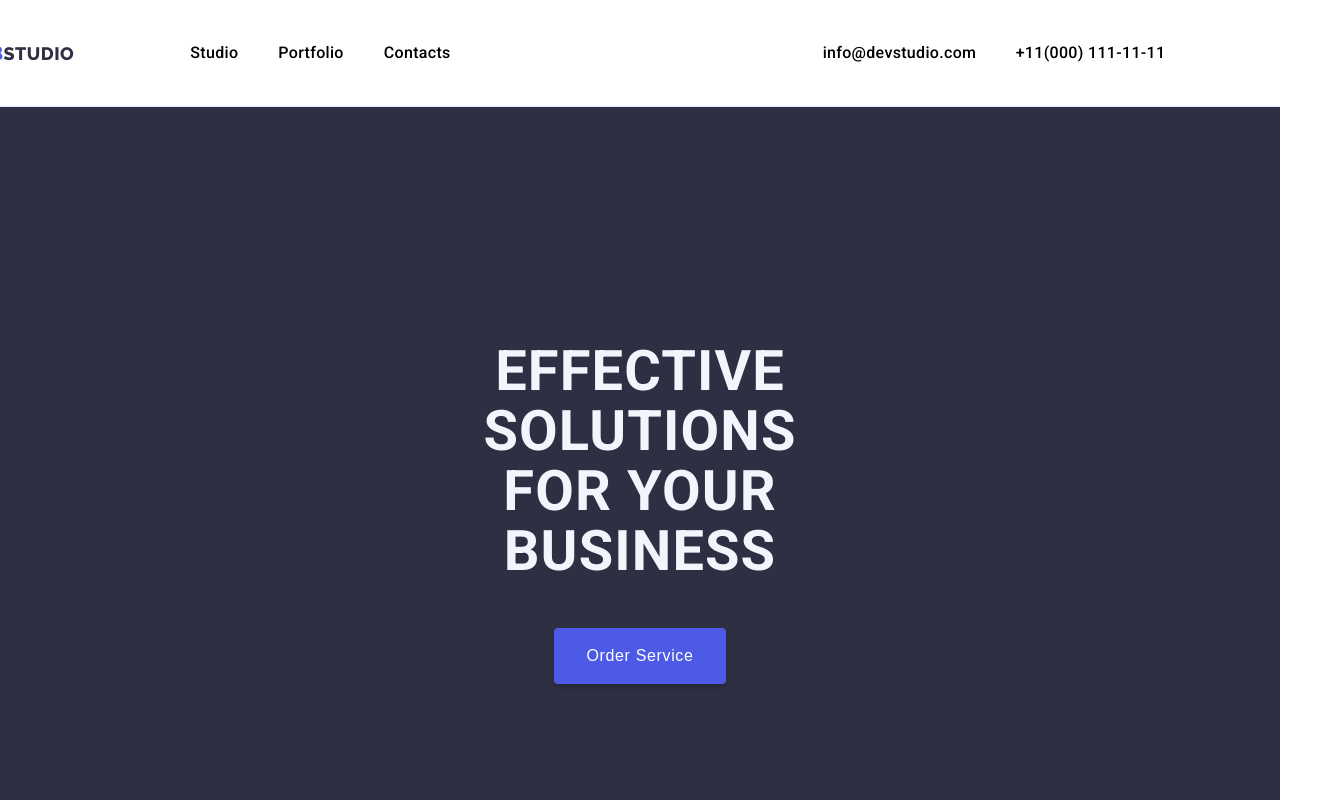
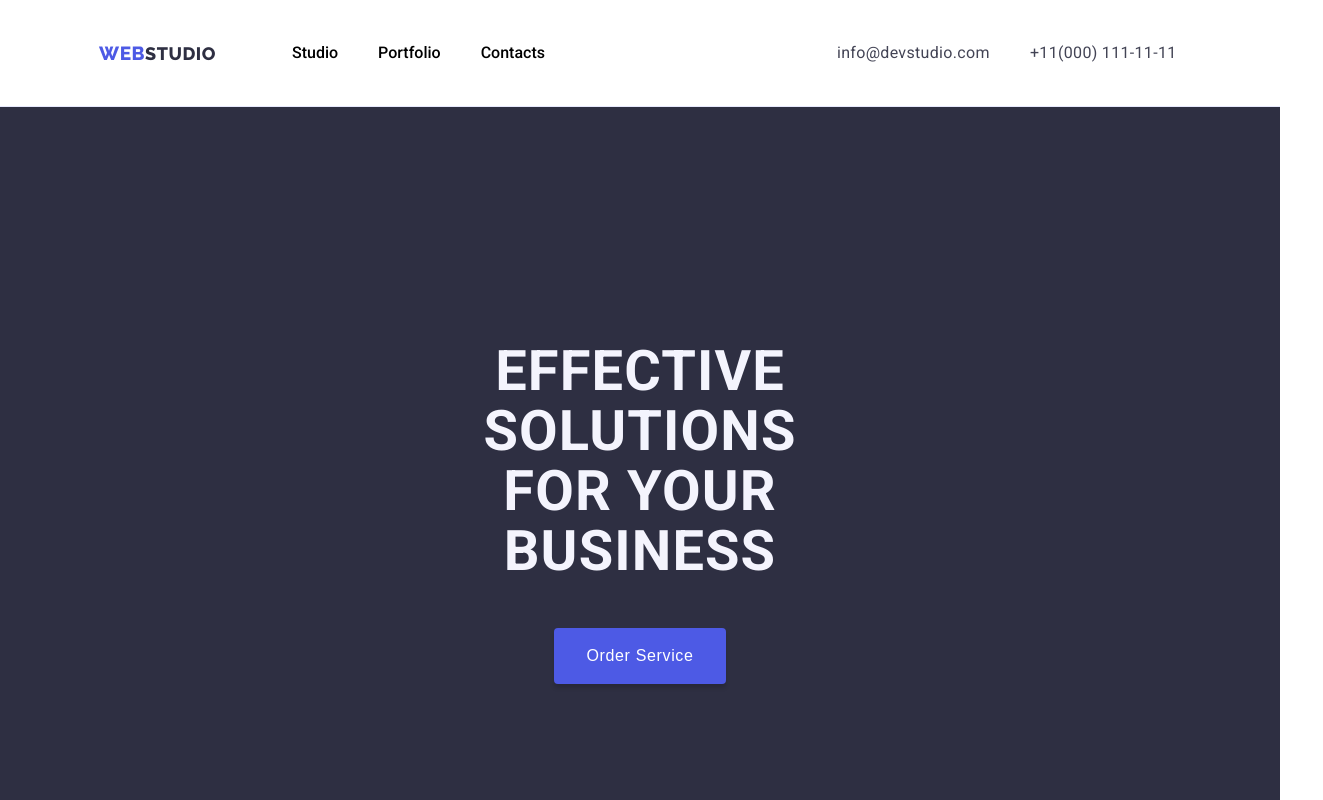
Before and after one commit to ardevazsign/goit-markup-hw-03, a plain HTML site: page index.html in a window 1280 px wide. Shown: the top 800 px of the page, 1323 px wide, since content can reach past the window. Drawn offline with Linux system fonts and the light colour scheme.

Commit message:
Final Code For Submission

```diff
--- a/css/styles.css
+++ b/css/styles.css
@@ -12,74 +12,71 @@ body{
     padding: 0;
     font-family: 'Roboto', sans-serif;
 }
-/* header & tag selector */
+.container{
+    background-color: var(--primary-white);
+    width: 100% auto;
+    height: auto;
+}
+img{
+    max-width: 100%;
+    height: auto;
+}
 a {
    text-decoration: none;
-    /* margin-right: 76px; */
 }
 ul > li{
     list-style-type: none;
 }
- li>a {
-    text-decoration: none;
-    color: var(--paragrap-font);
-    font-size: 16px;
-    font-weight: 500;
-    line-height: 24px;
-    letter-spacing: 0.32px;
+/* Text-Logo --nav bar - index pages & contacts*/
+.header{
+    padding: 25px 156px;
+    border-bottom: 1px solid var(--CORNFLOW);
 }
- li > a:hover{
-    color: var(--primary-color);
-}
-
-/* Text-Logo --nav bar - index pages & contacts*/
-
 .top-menu {
     background-color: var(--primary-white);
-    border-bottom: 1px solid var(--CORNFLOW);
     display: flex;
     flex-direction: row;
+    align-items: center;
     justify-content: center;
-    padding: 25px 156px;
-}
-.logo{
-    padding-top: 16px;
-    padding-right: 76px;
-
-
 }
 .web {
     color: var(--primary-color);
     font-family: Raleway;
-/* width: 44px; */
+    width: 44px;
     font-size: 19px;
     font-weight: 800;
     line-height: 1.3;
     letter-spacing: 0.54px;
     text-transform: uppercase;
+
 }
 .studio {
     color: var(--background-font);
     font-family: Raleway;
-    /* width: 71px; */
+    width: 71px;
     font-size: 18px;
     font-weight: 800;
-    line-height: 1.3;  /*21px  116.667%*/
-    letter-spacing: 0.54px;
+    line-height: 1.3;
     text-transform: uppercase;
+    padding-right: 36px;
 }
 .pages {
     display: flex;
     flex-direction: row;
     justify-content: center;
     gap: 40px;
-    padding-right: 332px;
+    padding-right: 252px;
 }
-.contacts-menu {
-    display: flex;
-    flex-direction: row;
-    gap: 40px;
-    padding-right: 156px;
+.pages > li > a {
+    text-decoration: none;
+    color: var(--paragrap-font);
+    font-size: 16px;
+    font-weight: 500;
+    line-height: 1.5;
+    letter-spacing: 0.32p}
+
+.pages > li > a:hover {
+    color: var(--primary-color);
 }
 .page-studio{
      width: 48px, auto;
@@ -102,41 +99,23 @@ text-transform: uppercase;
     height: 24px;
 }
 
-
-/* .menu{
-    margin-left: 72px;
-} */
-/* .menu .pages {
-    width: auto;
+.contacts-menu > li > a {
+    text-decoration: none;
+    color: var(--paragraph-color);
+    font-size: 16px;
+    font-weight: 400;
+    line-height: 1.5;
+    letter-spacing: 0.32px;
+}
+.contacts-menu > li > a:hover {
+    color: var(--primary-color);
+}
+.contacts-menu {
     display: flex;
     flex-direction: row;
-    justify-content: space-between;
-    margin-right: 432px;
-    margin-top: 0;
-    font-size: 16px;
-    font-weight: 500;
-} */
-
-/* .menu .pages > li > a{
-justify-content: space-between;
-margin-right: 40px;
-} */
-
-/* ------------ contacts --------------- */
-/* .contacts .contacts-menu{
-    display: flex;
-    flex-direction: row;
-    justify-content: space-between;
+    justify-content: center;
     gap: 40px;
-    margin-left: 40px;
-    margin-top: 0;
-    padding-top: 0;
-    font-size: 16px;
-    font-weight: 500;
 }
-.contacts-menu > li >a{
-    justify-content: space-between;
-} */
 
 /* --------------------- Hero Image ----------------------------*/
 h1 {
@@ -200,6 +179,7 @@ h1 {
 .advantages{
   display: flex;
   flex-direction: row;
+  align-items: center;
   justify-content:center;
   gap: 24px;
 }
@@ -227,20 +207,20 @@ h2 {
     text-align: center;
     font-size: 36px;
     font-weight: 700;
-    line-height: 111.111%;
+    line-height: 2.5;
     letter-spacing: 0.72px;
+    text-transform: capitalize;
 }
 .services{
     padding: 0px 156px 120px 156px;
 }
 
 .services-img{
-    padding-top: 72px;
-    padding-left: 0;
     display: flex;
     flex-direction: row;
     justify-content: center;
     gap:24px;
+    padding-top: 72px;
 }
 
 
@@ -344,7 +324,7 @@ h3 {
         color: var(--primary-white);
         cursor: pointer;
 }
-/* ----------- main ----------- */
+/* ----------- main portfolio ----------- */
 
 .row li{
     border: 1px solid #E7E9FC;
--- a/index.html
+++ b/index.html
@@ -3,7 +3,10 @@
 <head>
     <meta charset="UTF-8">
     <meta name="viewport" content="width=device-width, initial-scale=1.0">
+
     <title>Goit-markup-hw-03</title>
+
+    <link rel="stylesheet" href="./css/styles.css">
 
     <link rel="preconnect" href="https://fonts.googleapis.com">
     <link rel="preconnect" href="https://fonts.gstatic.com" crossorigin>
@@ -12,10 +15,11 @@
     <link rel="preconnect" href="https://fonts.gstatic.com" crossorigin>
     <link href="https://fonts.googleapis.com/css2?family=Raleway:wght@800&display=swap" rel="stylesheet">
 
-    <link rel="stylesheet" href="./css/styles.css">
+
 
 </head>
 <body>
+   <div class="container">
         <header class="header">
             <div class="top-menu">
                 <div class="logo">
@@ -25,7 +29,7 @@
                     <ul class="pages">
                         <li class="page-studio"><a href="index.html">Studio</a></li>
                         <li class="page-portfolio"><a href="portfolio.html">Portfolio</a></li>
-                        <li class="page-contacts"><a href="contacts">Contacts</a></li>
+                        <li class="page-contacts"><a href="#">Contacts</a></li>
                     </ul>
                 </nav>
                 <div class="contacts">
@@ -49,11 +53,13 @@
                     <ul class="advantages">
                         <li class="our-goal">
                             <h3>Strategy</h3>
-                            <p>Our goal is to identify the business problem to walk away with the perfect and creative solution.</p>
+                            <p>Our goal is to identify the business problem to walk away with the perfect and creative solution.
+                            </p>
                         </li>
                         <li>
                             <h3>Punctuality</h3>
-                            <p>Bring the key message to the brand's audience for the best price within the shortest possible time.
+                            <p>Bring the key message to the brand's audience for the best price within the shortest possible
+                                time.
                             </p>
                         </li>
                         <li>
@@ -63,7 +69,8 @@
                         </li>
                         <li>
                             <h3>Technologies</h3>
-                            <p>Design practise focused on digital experience. We bring forth a deep passion for problem-solving.</p>
+                            <p>Design practise focused on digital experience. We bring forth a deep passion for problem-solving.
+                            </p>
                         </li>
                     </ul>
                 </div>
@@ -71,11 +78,17 @@
             <!-- Section # 2 -->
             <section class="section">
                 <div class="services">
-                    <h2>What Are We Doing</h2>
+                    <h2>what are we doing</h2>
                     <ul class="services-img">
-                        <li><img src="images/img 1.png" width="360" height="300" alt="Apple monitor"></li>
-                        <li><img src="images/img 2.png" width="360" height="300" alt="cellphone"></li>
-                        <li><img src="images/img 3.png" width="360" height="300" alt="cellphone with laptop"></li>
+                        <li>
+                            <img src="images/img 1.png" width="360" height="300" alt="Apple monitor">
+                        </li>
+                        <li>
+                            <img src="images/img 2.png" width="360" height="300" alt="cellphone">
+                        </li>
+                        <li>
+                            <img src="images/img 3.png" width="360" height="300" alt="cellphone with laptop">
+                        </li>
                     </ul>
                 </div>
             </section>
@@ -119,5 +132,7 @@
                 sales for your business with digital <br>
                 marketing & growth solution.</p>
         </footer>
+   </div>
+
 </body>
 </html>
```
Also changed, not shown: portfolio.html (+1 -1 lines). Lines whose indentation alone changed are shown as unchanged.
